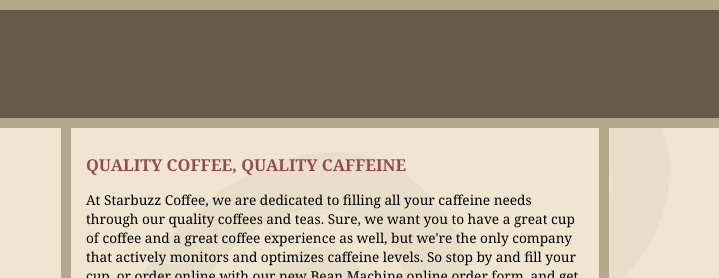
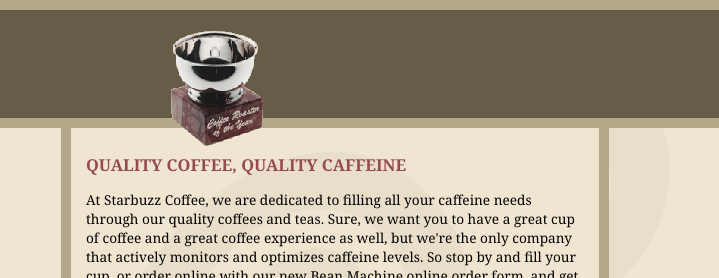
Before and after one commit to stepaspb/stepaspb.github.io, a plain HTML site: page docs/study/starbuzz/index.html in a window 1280 px wide. Shown: the top 278 px of the page, 197-916 px from the left. Drawn offline with Linux system fonts and the light colour scheme.

Commit message:
change index.html

```diff
--- a/docs/study/starbuzz/index.html
+++ b/docs/study/starbuzz/index.html
@@ -10,6 +10,9 @@
     <div id="header">
       <img id="headerLogo" src="images/headerLogo.gif" alt="Starbuzz Coffee logo image">
       <img id="headerSlogan" src="images/headerSlogan.gif" alt="Providing all the caffeine you need to power your life.">
+    </div>
+    <div id="award">
+      <img src="images/award.gif" alt="Награда обжарщику кофейных зёрен года">
     </div>
     <div id="tableContainer">
       <div id="tableRow">
--- a/docs/study/starbuzz/starbuzz.css
+++ b/docs/study/starbuzz/starbuzz.css
@@ -75,3 +75,13 @@ a:visited {
 #headerSlogan {
 float: right;
 }
+#award {
+position: absolute;
+top: 30px;
+left: 365px;
+}
+#coupon {
+position: fixed;
+top: 300px;
+left: 100px;
+}
```
